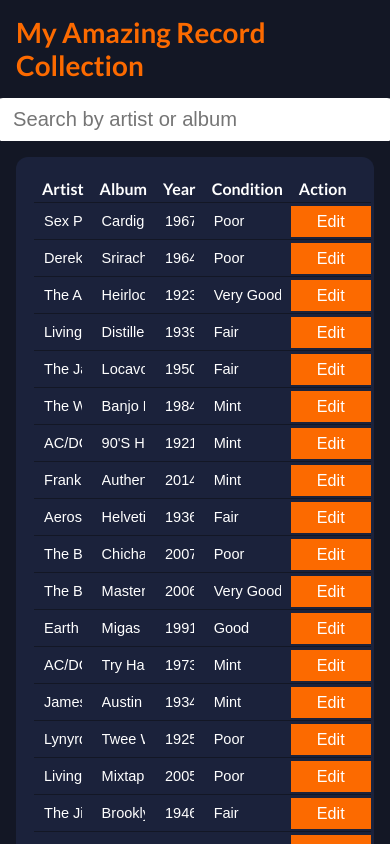
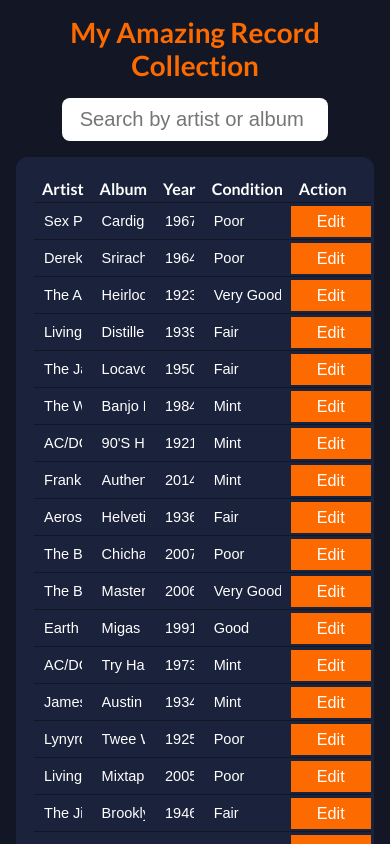
Before and after one commit to m87wheeler/glisser, a React (Create React App) app: page / in a window 390 px wide. Built offline with nearby package versions, Linux system fonts and the light colour scheme.

Commit message:
chore: align title

```diff
--- a/src/components/data-table/data-table-search/styles.js
+++ b/src/components/data-table/data-table-search/styles.js
@@ -1,7 +1,7 @@
 import styled from "styled-components";
 
 export const DataSearchElement = styled.input`
-  width: clamp(calc(var(--responsive-min) / 2), 50vw, var(--responsive-min));
+  width: clamp(calc(var(--responsive-min) / 3), 50vw, var(--responsive-min));
   padding: 0.5rem 1rem;
   font-size: var(--font-size-xl);
   border: 2px solid transparent;
--- a/src/components/header/header.js
+++ b/src/components/header/header.js
@@ -1,17 +1,29 @@
 import * as React from "react";
+import propTypes from "prop-types";
 import styled from "styled-components";
 
 const HeaderElement = styled.h1`
   font-size: var(--font-size-h1);
   color: ${(p) => `var(--${p.variant}-10)`};
+  text-align: ${(p) => p.align};
 `;
 
-const Header = ({ children, variant = "secondary", ...props }) => {
+const Header = ({
+  children,
+  align = "left",
+  variant = "secondary",
+  ...props
+}) => {
   return (
-    <HeaderElement variant={variant} {...props}>
+    <HeaderElement align={align} variant={variant} {...props}>
       {children}
     </HeaderElement>
   );
 };
 
+Header.propTypes = {
+  align: propTypes.oneOf(["left", "center", "right"]),
+  variant: propTypes.oneOf(["primary", "secondary", "grey"]),
+};
+
 export default Header;
--- a/src/components/layout/layout.js
+++ b/src/components/layout/layout.js
@@ -69,7 +69,7 @@
 
   return (
     <LayoutContainer>
-      <Header>My Amazing Record Collection</Header>
+      <Header align="center">My Amazing Record Collection</Header>
       <DataTableSearch searchKeys={["artist.name", "album_title"]} />
       <DataTable
         data={tableData}
```
